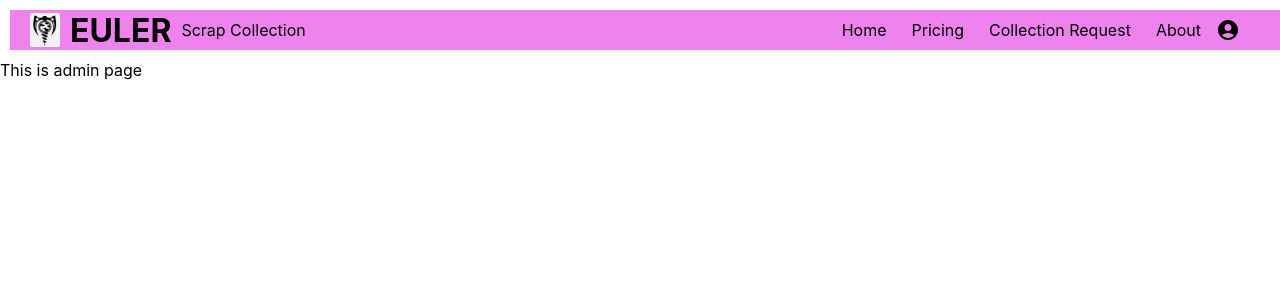
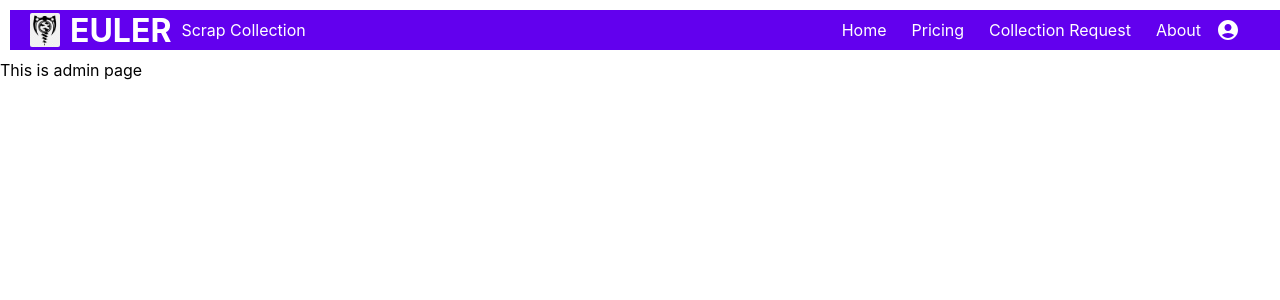
Before and after one commit to ssuryakumar97/ScrapCollection_frontEnd, a React (Vite) app: page /admin in a window 1280 px wide. Shown: the top 300 px of the page. Built offline with nearby package versions, Linux system fonts and the light colour scheme.

Commit message:
top bar background changed

```diff
--- a/src/components/Topbar.jsx
+++ b/src/components/Topbar.jsx
@@ -12,14 +12,15 @@ const TopbarContainer = styled.div`
   margin: 10px;
   position: sticky;
   top: 0;
-  background-color: violet;
+  background-color: #6200EE;
+  color: white;
   width: 100%;
   height: 40px;
 `;
 
 const LinkItem = styled(NavLink)`
   text-decoration: none;
-  color: black;
+  color: white;
 `;
 
 const LeftDiv = styled.div`
@@ -30,9 +31,9 @@ const LeftDiv = styled.div`
 
 const Image = styled.img`
   width: 30px;
- margin-left: 10px ;
+  margin-left: 10px;
   border-radius: 2px;
-`
+`;
 
 const RightDiv = styled.div`
   display: flex;
@@ -43,25 +44,28 @@ const RightDiv = styled.div`
 
 const SidebarDiv = styled.div`
   padding: 10px;
-  &:hover{
+  &:hover {
     background-color: #eae6e6;
+    color: black
   }
-  &.active{
+  &.active {
     background-color: #eae6e6;
+    color: black;
   }
-`
+`;
 
 const DropDownMenu = styled.div`
   display: flex;
   align-items: center;
-`
+`;
 
 const DropDownList = styled.div`
   position: absolute;
-  top: 40px;
+  top: 50px;
   right: 20px;
   padding: 0;
-  width: 100px;
+  width: 150px;
+  box-shadow: 0px 0px 10px -2px rgba(0,0,0,0.75);
   &::before {
     content: "";
     position: absolute;
@@ -81,6 +85,7 @@ const StyledAccountCircleIcon = styled(AccountCircleIcon)`
   cursor: pointer;
   &:hover {
     background-color: aliceblue;
+    color: black;
   }
 `;
 
@@ -93,6 +98,7 @@ const ListItem = styled.li`
   list-style-type: none;
   padding: 10px;
   text-align: center;
+  color: black;
   border: solid 1px lightgrey;
   &:nth-child(1) {
     border-radius: 5px 5px 0 0;
@@ -111,7 +117,7 @@ const Topbar = () => {
 
   const user = useSelector((state) => state.currentUser);
 
-  const menuRef = useRef()
+  const menuRef = useRef();
   // const user = JSON.parse(localStorage.getItem("currentUser"))
   // console.log(user);
 
@@ -119,19 +125,17 @@ const Topbar = () => {
 
   useEffect(() => {
     let handler = (event) => {
-      if(!menuRef.current?.contains(event.target)){
-        setDropDown(false)
+      if (!menuRef.current?.contains(event.target)) {
+        setDropDown(false);
       }
-    }
+    };
 
-    window.addEventListener("mousedown", handler)
+    window.addEventListener("mousedown", handler);
 
     return () => {
-      window.removeEventListener("mousedown", handler)
-    }
-  },[])
-
-
+      window.removeEventListener("mousedown", handler);
+    };
+  }, []);
 
   // useEffect(() => {
   //   const getUser = async () => {
@@ -176,46 +180,80 @@ const Topbar = () => {
     navigate("/orders");
   };
 
-
-
   return (
     <TopbarContainer>
       <LeftDiv>
         <img href="" src="" alt="" />
         <Image src="images_c.jpeg" alt="logo" />
-        <h1>EULER</h1><div>Scrap Collection</div>
+        <h1>EULER</h1>
+        <div>Scrap Collection</div>
       </LeftDiv>
       <RightDiv>
-
-          <LinkItem to="/">{({isActive}) => (<SidebarDiv className={isActive ? "active" : ""}>Home</SidebarDiv>)}</LinkItem>
+        <LinkItem to="/">
+          {({ isActive }) => (
+            <SidebarDiv className={isActive ? "active" : ""}>Home</SidebarDiv>
+          )}
+        </LinkItem>
 
         {user?.isAdmin && (
           <>
+            <LinkItem to="/admin">
+              {({ isActive }) => (
+                <SidebarDiv className={isActive ? "active" : ""}>
+                  Admin
+                </SidebarDiv>
+              )}
+            </LinkItem>
 
-              <LinkItem to="/admin">{({isActive}) => (<SidebarDiv className={isActive ? "active" : ""}>Admin</SidebarDiv>)}</LinkItem>
-
-
-              <LinkItem to="/inventory">{({isActive}) => (<SidebarDiv className={isActive ? "active" : ""}>Inventory</SidebarDiv>)}</LinkItem>
-
+            <LinkItem to="/inventory">
+              {({ isActive }) => (
+                <SidebarDiv className={isActive ? "active" : ""}>
+                  Inventory
+                </SidebarDiv>
+              )}
+            </LinkItem>
           </>
         )}
         {user?.isCollectionAgent && (
           <>
-            <LinkItem to="/inventory">{({isActive}) => (<SidebarDiv className={isActive ? "active" : ""}>Inventory</SidebarDiv>)}</LinkItem>
+            <LinkItem to="/inventory">
+              {({ isActive }) => (
+                <SidebarDiv className={isActive ? "active" : ""}>
+                  Inventory
+                </SidebarDiv>
+              )}
+            </LinkItem>
           </>
         )}
 
-          <LinkItem to="/pricing">{({isActive}) => (<SidebarDiv className={isActive ? "active" : ""}>Pricing</SidebarDiv>)}</LinkItem>
+        <LinkItem to="/pricing">
+          {({ isActive }) => (
+            <SidebarDiv className={isActive ? "active" : ""}>
+              Pricing
+            </SidebarDiv>
+          )}
+        </LinkItem>
 
+        <LinkItem to="/collection-request">
+          {({ isActive }) => (
+            <SidebarDiv className={isActive ? "active" : ""}>
+              Collection Request
+            </SidebarDiv>
+          )}
+        </LinkItem>
 
-          <LinkItem to="/collection-request">{({isActive}) => (<SidebarDiv className={isActive ? "active" : ""}>Collection Request</SidebarDiv>)}</LinkItem>
-
-          <LinkItem to="/about">{({isActive}) => (<SidebarDiv className={isActive ? "active" : ""}>About</SidebarDiv>)}</LinkItem>
+        <LinkItem to="/about">
+          {({ isActive }) => (
+            <SidebarDiv className={isActive ? "active" : ""}>About</SidebarDiv>
+          )}
+        </LinkItem>
 
         <DropDownMenu ref={menuRef}>
-        <StyledAccountCircleIcon onClick={() => setDropDown((prev) => !prev)} />
+          <StyledAccountCircleIcon
+            onClick={() => setDropDown((prev) => !prev)}
+          />
           {dropDown && (
-          <DropDownList >
+            <DropDownList>
               <UnorderedList>
                 <ListItem onClick={handleOrders}>Orders</ListItem>
                 <ListItem onClick={handleLogin}>Login</ListItem>
```
Lines whose indentation alone changed are shown as unchanged.
